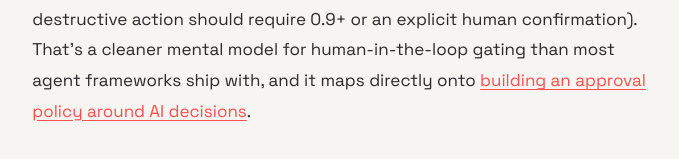
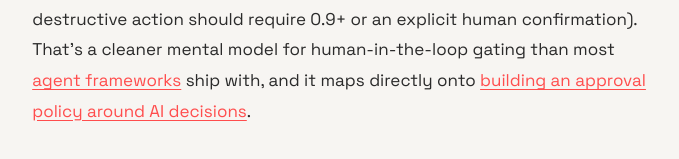
Before and after one commit to rajsuyash/rajsuyash, a plain HTML site: page blog/jev-typesafe-architecture-use-cases-guide.html in a window 1280 px wide. Shown: the part 7124-7283 px from the top of the page, without its empty margins (299-978 px from the left). Drawn offline with Linux system fonts and the light colour scheme.

Commit message:
seo: internal link from jev guide to new agent-framework scorecard

```diff
--- a/blog/jev-typesafe-architecture-use-cases-guide.html
+++ b/blog/jev-typesafe-architecture-use-cases-guide.html
@@ -610,7 +610,7 @@ with TypeSafeClient() as client:  # reads TYPESAFE_API_KEY from env
 <h2>12–13. Security and permissions</h2>
 <p>TypeSafe publishes a privacy policy, a data-processing addendum, a master customer agreement, acceptable-use policy, and a Trust Center. The commitments stated there: no training on customer data, no selling/sharing of personal data under CCPA definitions, and <strong>zero data retention (ZDR) available for enterprise customers on request</strong>. What&rsquo;s <em>not</em> there, as far as this research found: any SOC 2, ISO 27001, HIPAA, or comparable third-party certification. If your procurement checklist needs one, that&rsquo;s currently a &ldquo;not publicly documented&rdquo; - worth confirming directly with sales before you commit, which is the same advice this site gives in <a href="/blog/ai-automation-security-data-privacy.html">how to evaluate an AI vendor&rsquo;s data-privacy claims</a>.</p>
 <p>One correction worth flagging because it&rsquo;s an easy mix-up: you&rsquo;ll find pages claiming Jev&rsquo;s &ldquo;self-hosted build includes SSO, RBAC, and SCIM.&rdquo; That claim describes a <em>third-party MCP wrapper&rsquo;s own deployment option</em>, not a TypeSafe enterprise tier - TypeSafe&rsquo;s own enterprise security story is ZDR plus the legal documents above, nothing more granular published.</p>
-<p><strong>Permissions</strong> work the same way memory does: there&rsquo;s no RBAC on the API itself. TypeSafe&rsquo;s actual permission model is confidence-based, and it&rsquo;s the most genuinely useful idea in the whole product. Three tiers, straight from their docs: at high confidence, act automatically; at medium confidence, confirm with a user or flag for review; at low confidence, escalate to a human or fall back to another system. Crucially, the threshold isn&rsquo;t fixed - TypeSafe&rsquo;s own guidance is that it should scale with the cost of being wrong (a read-only lookup can act at low confidence; a destructive action should require 0.9+ or an explicit human confirmation). That&rsquo;s a cleaner mental model for human-in-the-loop gating than most agent frameworks ship with, and it maps directly onto <a href="/blog/ai-automation-governance-policy-smb.html">building an approval policy around AI decisions</a>.</p>
+<p><strong>Permissions</strong> work the same way memory does: there&rsquo;s no RBAC on the API itself. TypeSafe&rsquo;s actual permission model is confidence-based, and it&rsquo;s the most genuinely useful idea in the whole product. Three tiers, straight from their docs: at high confidence, act automatically; at medium confidence, confirm with a user or flag for review; at low confidence, escalate to a human or fall back to another system. Crucially, the threshold isn&rsquo;t fixed - TypeSafe&rsquo;s own guidance is that it should scale with the cost of being wrong (a read-only lookup can act at low confidence; a destructive action should require 0.9+ or an explicit human confirmation). That&rsquo;s a cleaner mental model for human-in-the-loop gating than most <a href="/blog/best-ai-agent-framework-2026-scorecard.html">agent frameworks</a> ship with, and it maps directly onto <a href="/blog/ai-automation-governance-policy-smb.html">building an approval policy around AI decisions</a>.</p>
 <h2>14–15. Self-hosting and scalability</h2>
 <p>Jev cannot be self-hosted. No downloadable weights, no on-prem build, nothing in the docs or terms suggesting otherwise - confirmed by the absence on TypeSafe&rsquo;s own pages and independent third-party write-ups reaching the same conclusion. (Don&rsquo;t confuse this with AgentJev-0.6B, the unrelated open-weight model mentioned up top - that one you genuinely can self-host, but it isn&rsquo;t Jev.) If you&rsquo;re already running <a href="/blog/n8n-self-host-docker.html">self-hosted n8n on Docker</a> for data-residency reasons, Jev&rsquo;s hosted-only model is a real constraint to weigh, not a detail to skip past.</p>
 <p>Scalability, for the hosted service, is whatever TypeSafe&rsquo;s published limits allow: 100K tokens/sec and 80 requests/sec by default, explicitly described as &ldquo;adjusting dynamically&rdquo; under demand, with higher tiers presumably available by contacting sales - no specific enterprise-tier numbers are published.</p>
```
